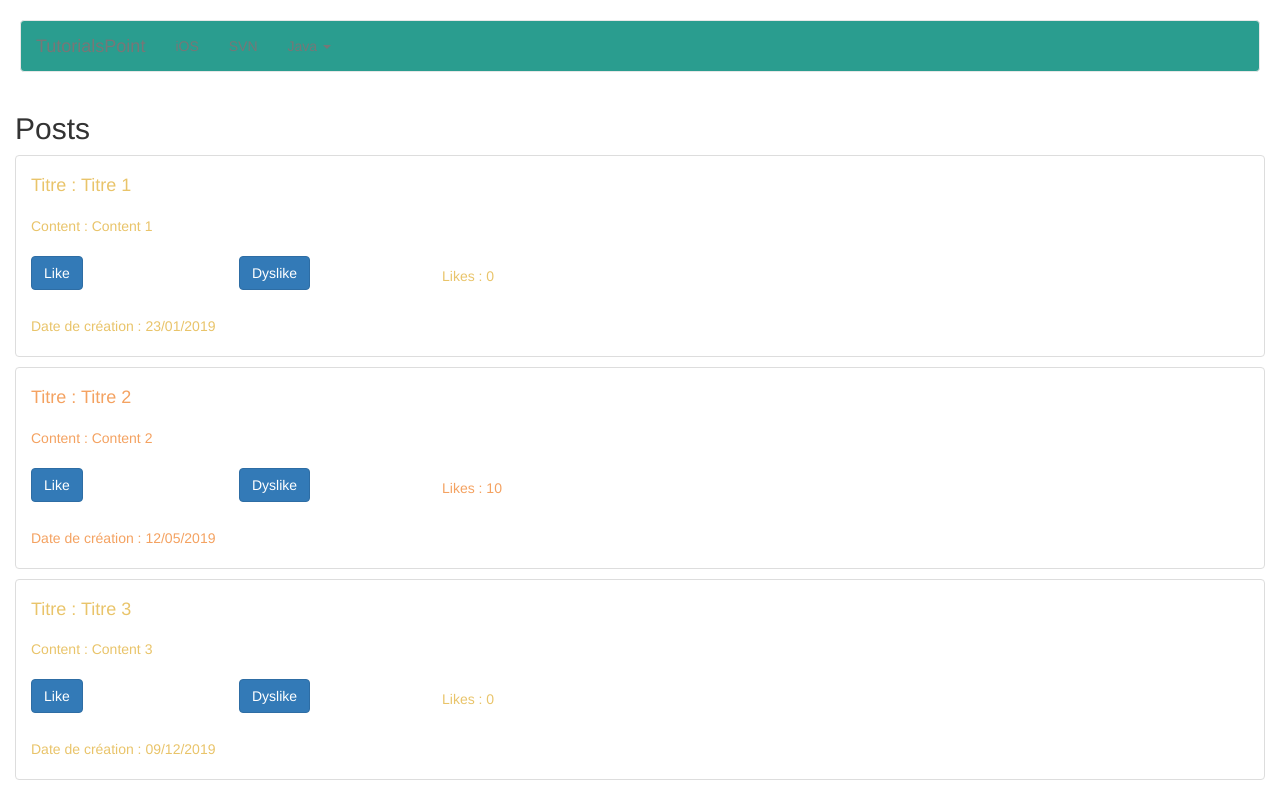
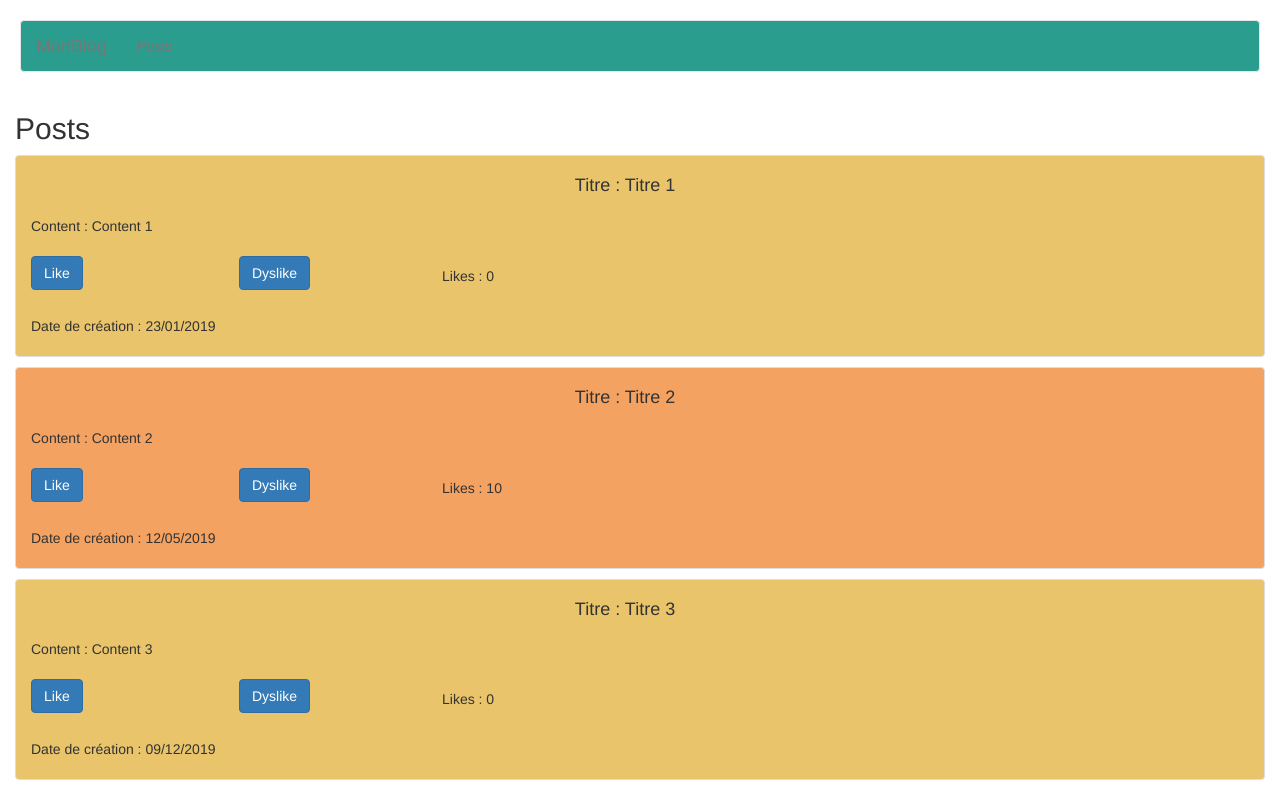
Before and after one commit to bgeffrault/premier-blog, an Angular app: page / in a window 1280 px wide. Shown: the top 800 px of the page. Built offline with nearby package versions, Linux system fonts and the light colour scheme.

Commit message:
adjustement

```diff
--- a/src/app/header/header.component.html
+++ b/src/app/header/header.component.html
@@ -9,33 +9,13 @@
          <span class = "icon-bar"></span>
       </button>
 
-      <a class = "navbar-brand" href = "#">TutorialsPoint</a>
+      <a class = "navbar-brand" href = "#">MonBlog</a>
    </div>
 
    <div class = "collapse navbar-collapse" id = "example-navbar-collapse">
 
       <ul class = "nav navbar-nav">
-         <li><a href = "#">iOS</a></li>
-         <li><a href = "#">SVN</a></li>
-
-         <li class = "dropdown">
-            <a href = "#" class = "dropdown-toggle" data-toggle = "dropdown">
-               Java
-               <b class = "caret"></b>
-            </a>
-
-            <ul class = "dropdown-menu">
-               <li><a href = "#">jmeter</a></li>
-               <li><a href = "#">EJB</a></li>
-               <li><a href = "#">Jasper Report</a></li>
-
-               <li class = "divider"></li>
-               <li><a href = "#">Separated link</a></li>
-
-               <li class = "divider"></li>
-               <li><a href = "#">One more separated link</a></li>
-            </ul>
-         </li>
+         <li><a href = "#">Posts</a></li>
       </ul>
    </div>
 </nav>
--- a/src/app/post-list-component/post-list-component.component.html
+++ b/src/app/post-list-component/post-list-component.component.html
@@ -1,5 +1,5 @@
-<li class="list-group-item" style="margin-bottom: 10px;"  [ngStyle]="{color: getColor()}">
-	<div class="row col-sm-12">
+<li class="list-group-item" style="margin-bottom: 10px;"  [ngStyle]="{'background-color': getColor()}">
+	<div class="row col-sm-12" style="text-align: center;">
 		<h4>Titre : {{ postTitle }} </h4>
 	</div>
 	<div class="row col-sm-12">
```
